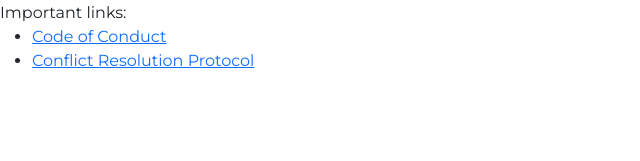
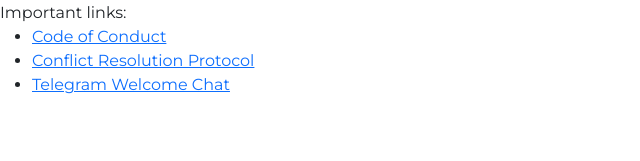
Before and after one commit to mayhem/cosypolyamory.org, a Flask app: page / in a window 1280 px wide. Shown: the part 639-800 px from the top of the page, without its empty margins (0-640 px from the left). Run offline with Flask 3, Linux system fonts and the light colour scheme; some libraries are stand-ins or nearby versions.

Commit message:
Adding links

```diff
--- a/templates/index.html
+++ b/templates/index.html
@@ -12,6 +12,7 @@
       <ul>
         <li><a href="/code-of-conduct">Code of Conduct</a></li>
         <li><a href="/conflict-resolution">Conflict Resolution Protocol</a></li>
+        <li><a href="">Telegram Welcome Chat</a></li>
       </ul>
     </div>
 </div>
```
